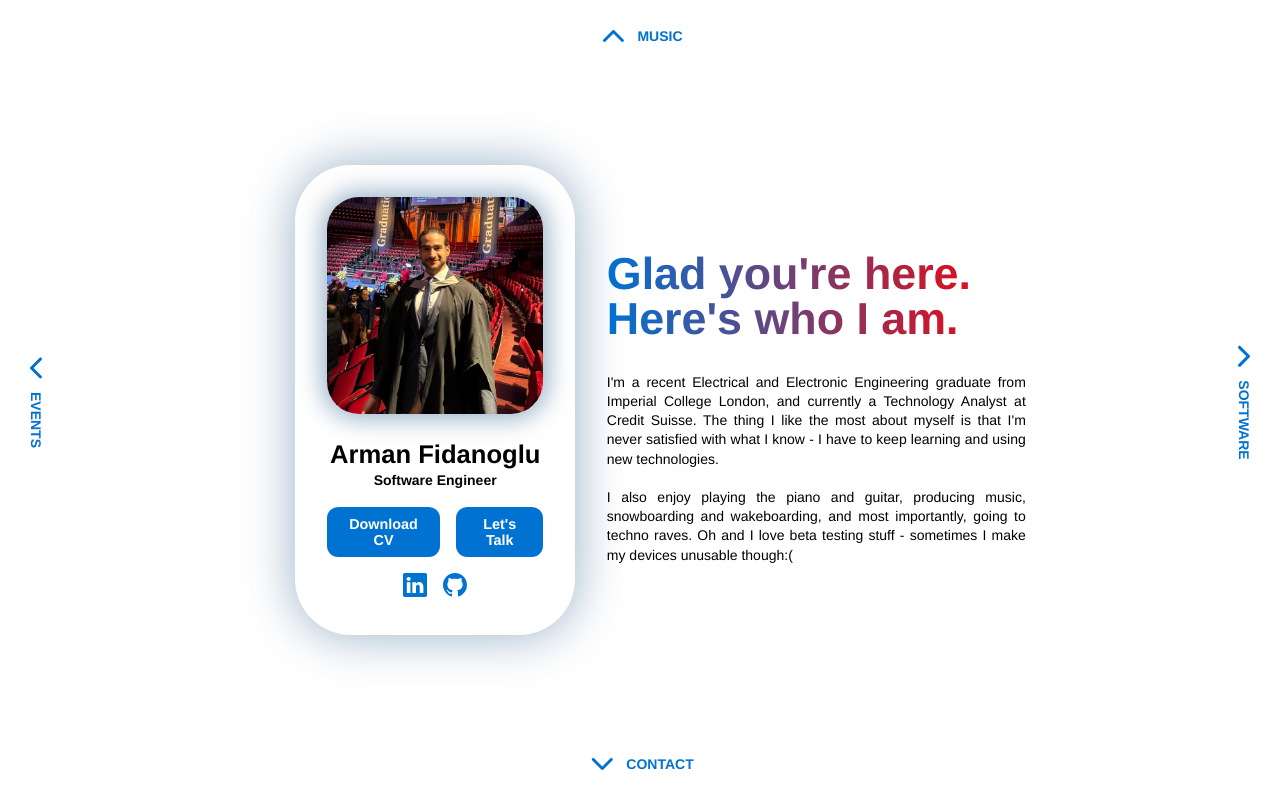
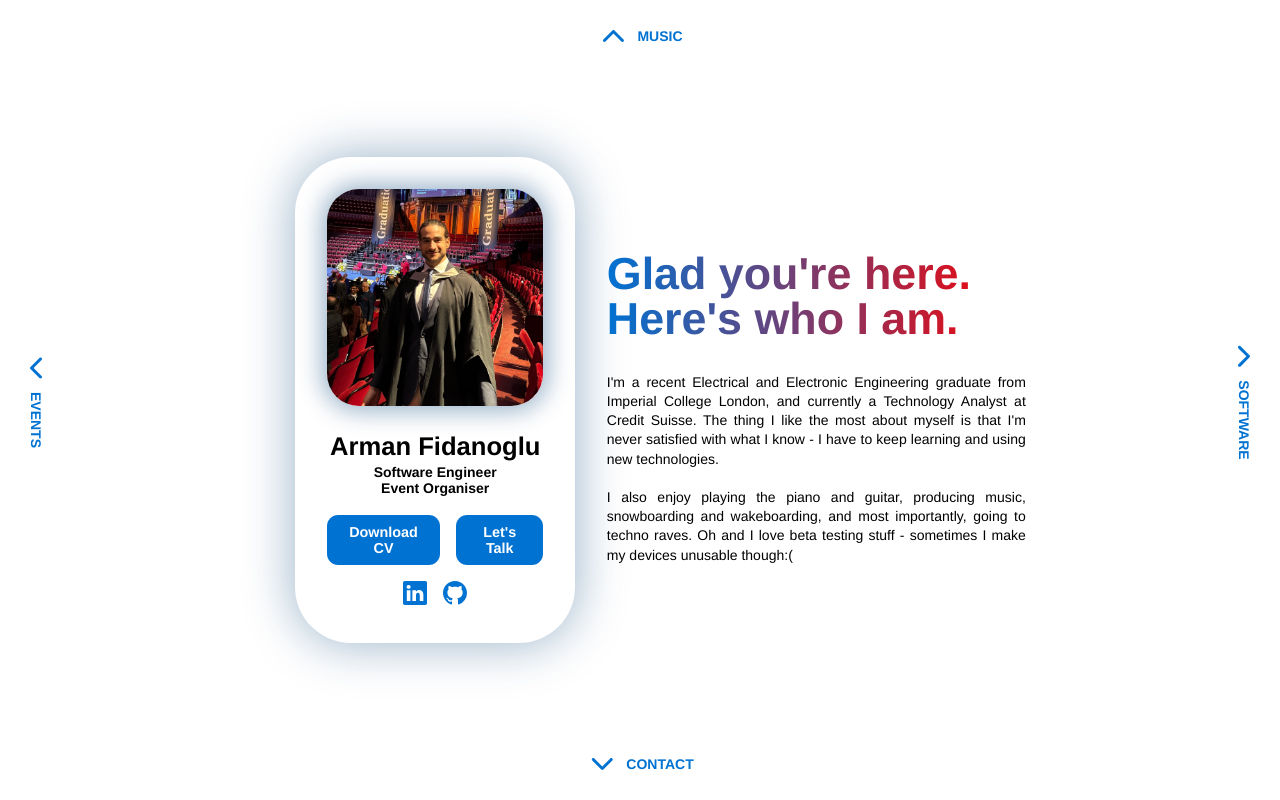
Before and after one commit to Armanfidan/armanfidan.github.io, a React (Create React App) app: page / in a window 1280 px wide. Built offline with nearby package versions, Linux system fonts and the light colour scheme.

Commit message:
Changed event box backgrounds

```diff
--- a/src/components/events/events.css
+++ b/src/components/events/events.css
@@ -83,13 +83,14 @@
 
 .aya-event {
     padding: 2rem;
-    border: 1px white solid;
+    background: rgba(255, 255, 255, 0.1);
     border-radius: 1rem;
     margin-bottom: 2rem;
     display: grid;
     grid-template-columns: 0.5fr 1.5fr;
     gap: 1rem;
     align-items: center;
+    height: fit-content;
 }
 
 .aya-event hr {
--- a/src/components/home/Home.tsx
+++ b/src/components/home/Home.tsx
@@ -59,7 +59,7 @@ function Home() {
                     <img src={require("../../assets/me.jpg")} alt="Me"/>
                 </div>
                 <h2>Arman Fidanoglu</h2>
-                <h4 className="text-light">Software Engineer</h4>
+                <h4 className="text-light">Software Engineer<br/>Event Organiser</h4>
                 <HomeButtons/>
                 <Socials/>
             </div>
```
